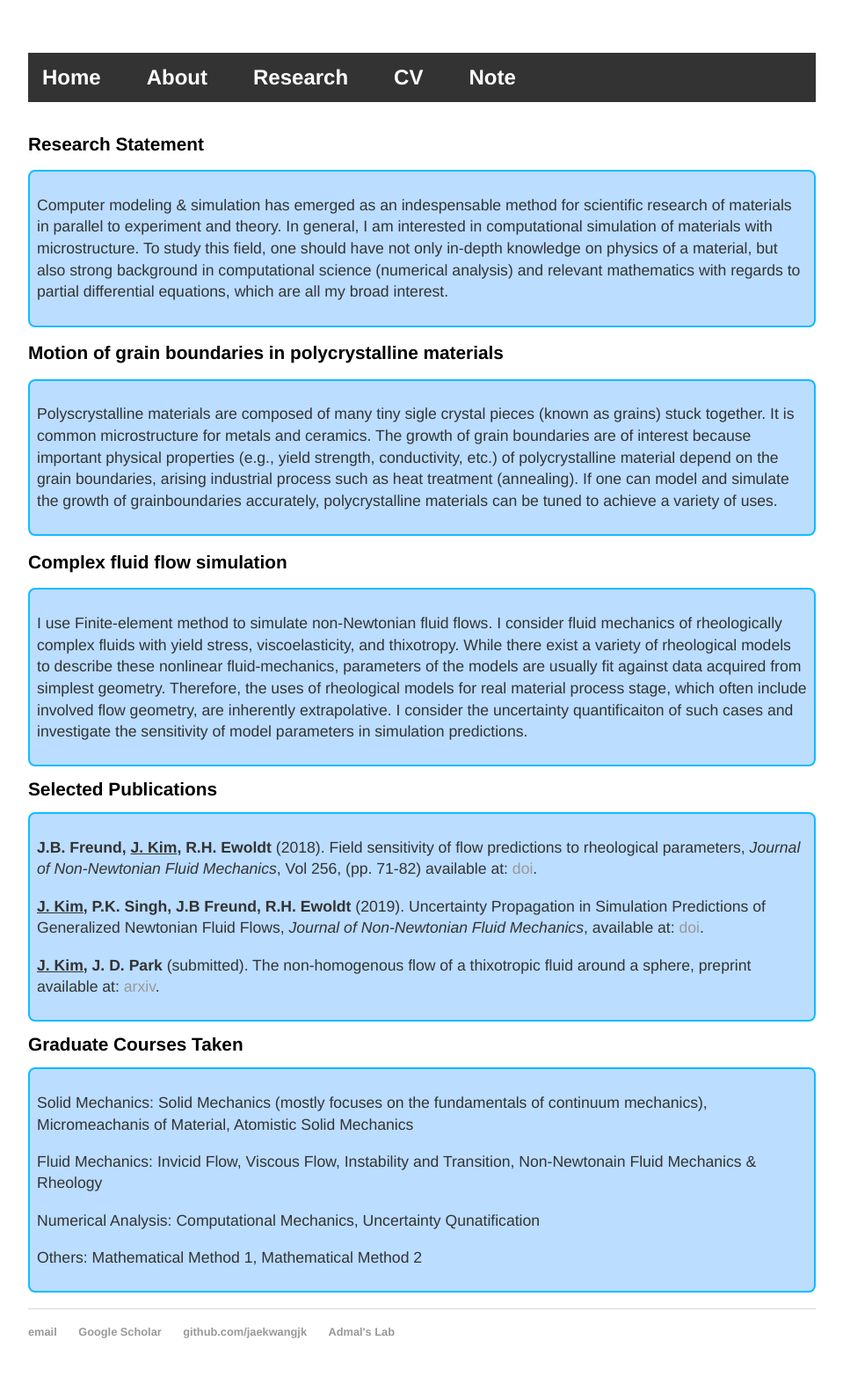
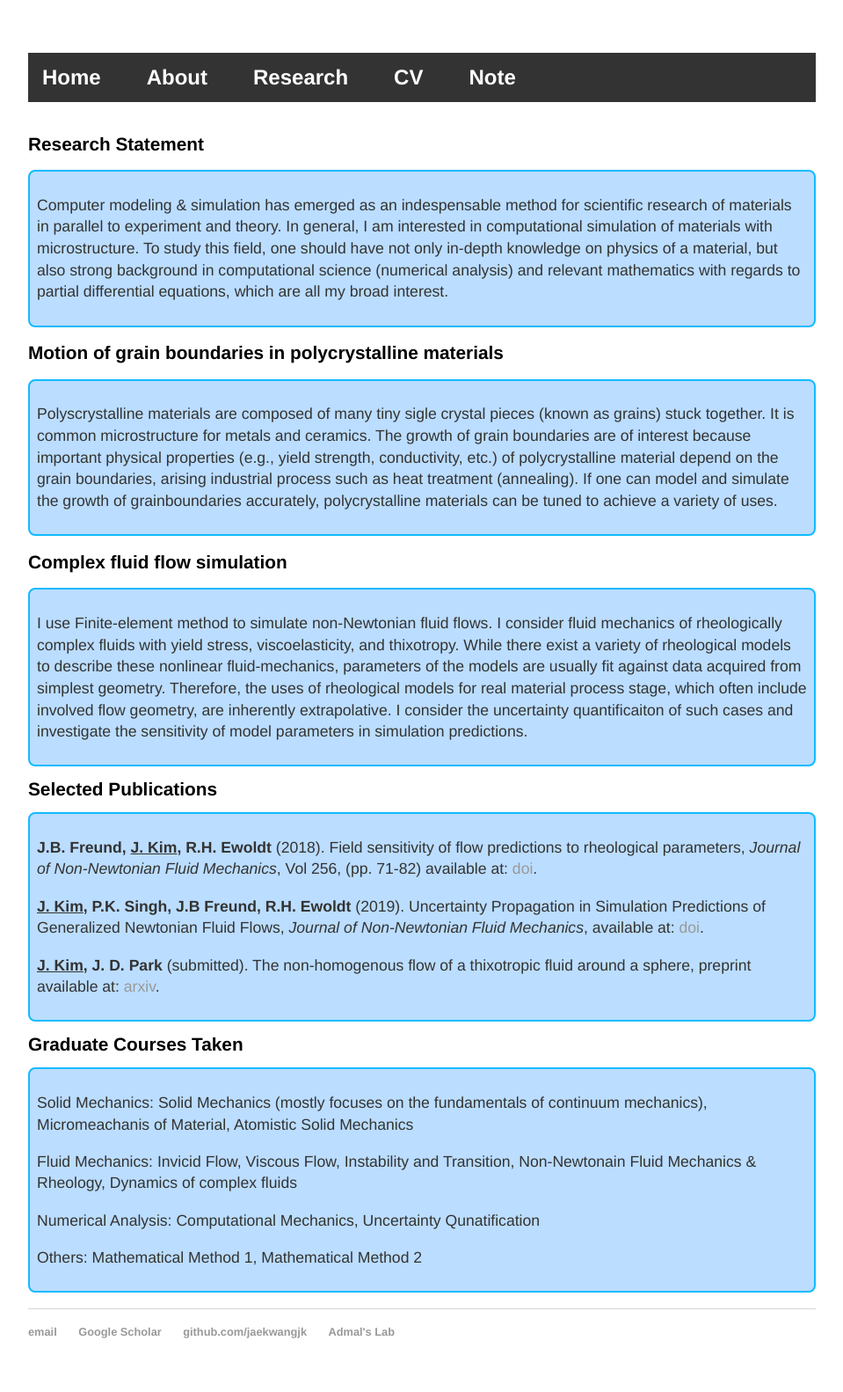
Before and after one commit to jaekwangjk/jaekwangjk.github.io, a Jekyll site: the page built from research.html, in a window 1280 px wide. Shown: the whole page at 88% size, without its empty margins (160-1119 px from the left). Built offline with Jekyll 4.4.1, drawn with Linux system fonts in a browser that asks for light colours.

Commit message:
fix class more

```diff
--- a/research.html
+++ b/research.html
@@ -87,7 +87,7 @@ title: Jaekwang Kim
 	Solid Mechanics: Solid Mechanics (mostly focuses on the fundamentals of continuum mechanics), Micromeachanis of Material, Atomistic Solid Mechanics<br>
 	</p>
 	<p>
-	Fluid Mechanics: Invicid Flow, Viscous Flow, Instability and Transition, Non-Newtonain Fluid Mechanics & Rheology <br>
+	Fluid Mechanics: Invicid Flow, Viscous Flow, Instability and Transition, Non-Newtonain Fluid Mechanics & Rheology, Dynamics of complex fluids <br>
 	</p>
 	<p>
 	Numerical Analysis: Computational Mechanics, Uncertainty Qunatification	<br>
```
